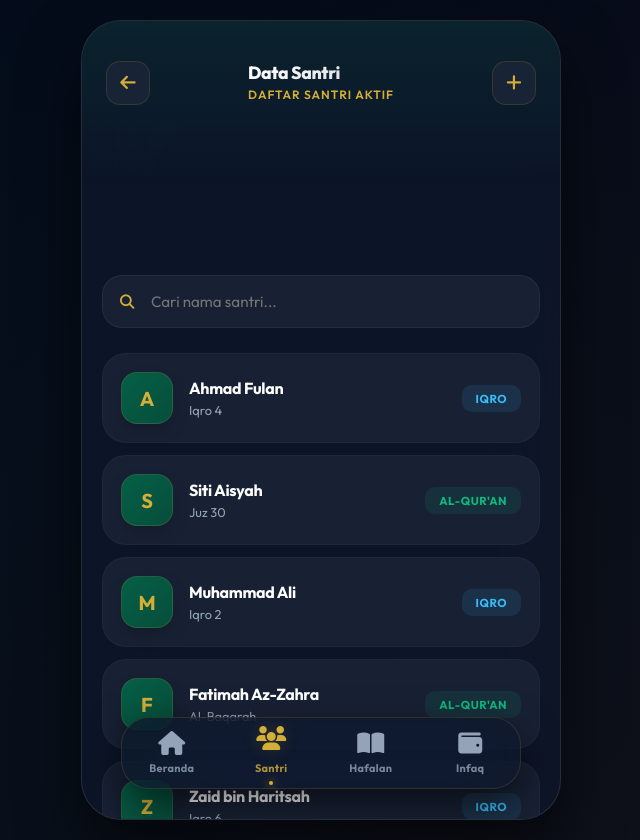
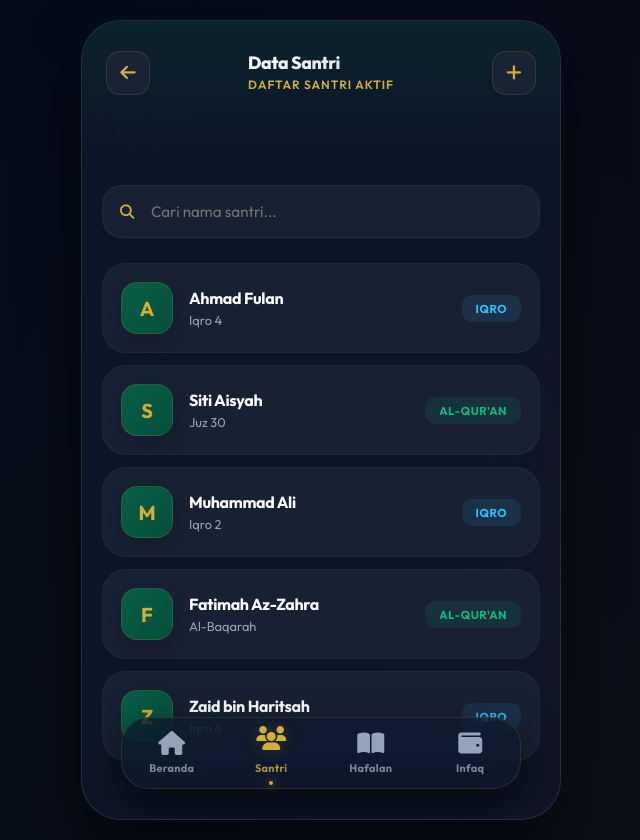
Before and after one commit to develzy/al-munawwaroh, a Next.js app: page /santri in a window 1280 px wide. Shown: the whole page, without its empty margins (319-959 px from the left). Built offline with nearby package versions, Linux system fonts and the light colour scheme.

Commit message:
UI Adjustment: Tighten gap between header and content on sub-pages

```diff
--- a/src/app/page.module.css
+++ b/src/app/page.module.css
@@ -34,10 +34,11 @@
 
 /* Base Header (Untuk halaman sub-menu) */
 .header {
-    padding: 40px 24px 20px 24px;
+    padding: 30px 24px 10px 24px;
     background: linear-gradient(180deg, rgba(6, 95, 70, 0.2) 0%, transparent 100%);
     position: relative;
-    margin-bottom: 20px;
+    margin-bottom: 0px;
+    /* Dihilangkan agar rapat ke bawah */
 }
 
 /* Home Header (Khusus halaman utama dengan kartu) */
@@ -178,7 +179,8 @@
 /* Main */
 .main {
     flex: 1;
-    padding: 70px 20px 120px 20px;
+    padding: 20px 20px 100px 20px;
+    /* Padding atas dikurangi drastis */
 }
 
 .section {
```
